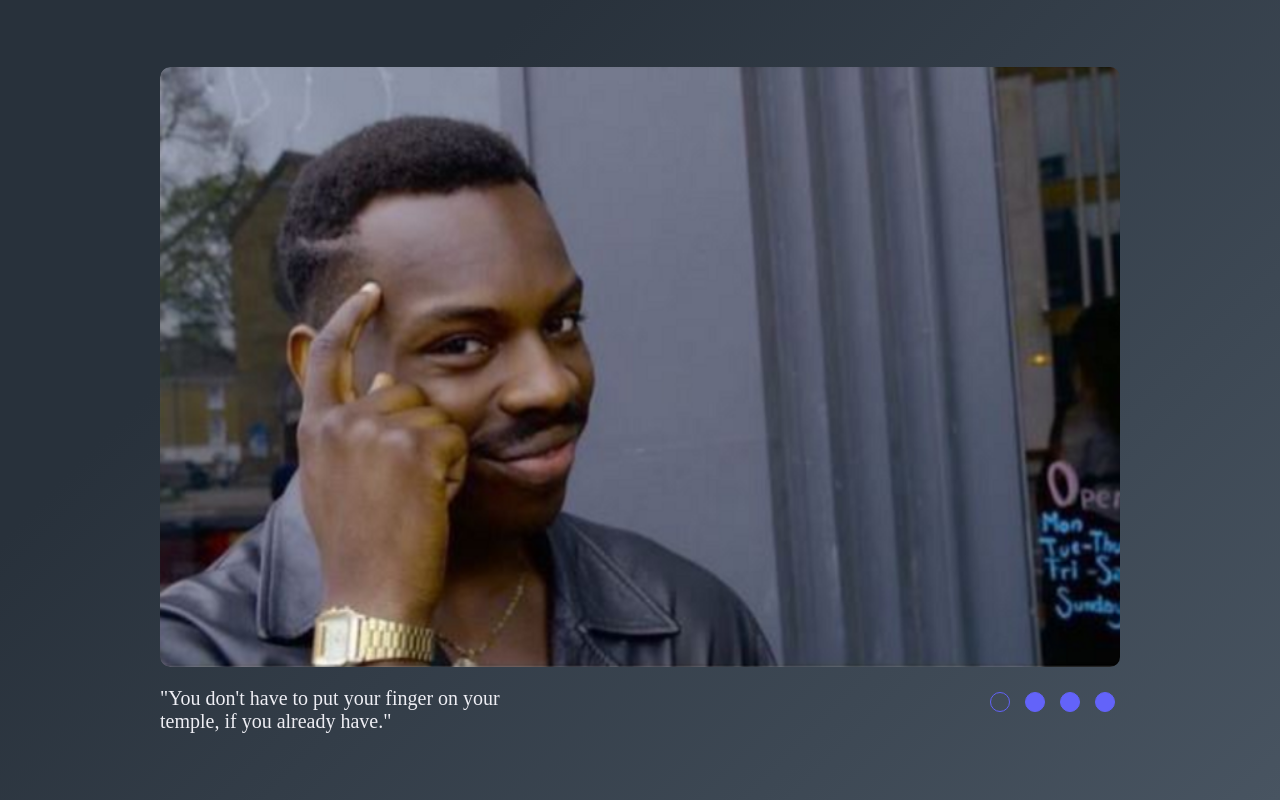
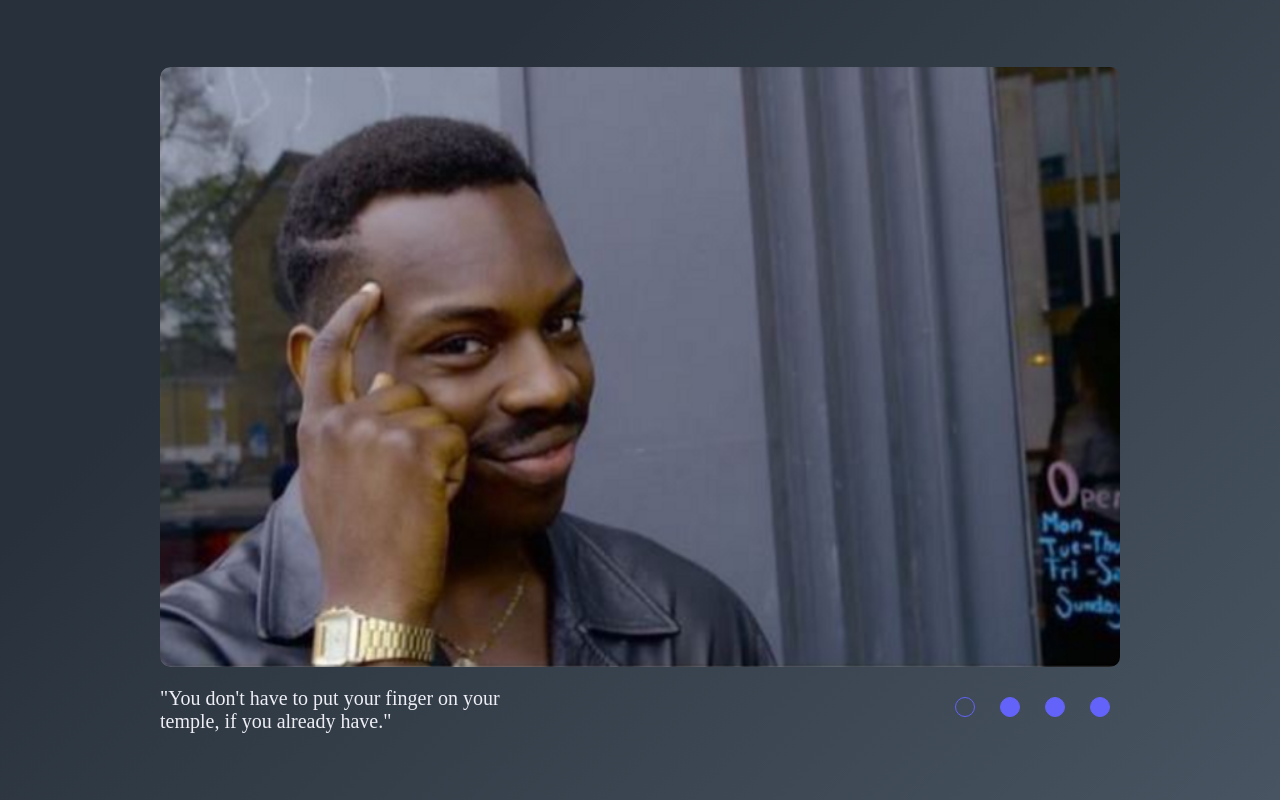
Before and after one commit to buzzlove/cssMemSlider, a plain HTML site: page cssMemSlider/index.html in a window 1280 px wide. Drawn offline with Linux system fonts and the light colour scheme.

Commit message:
refactor: refactored style.css (Tue, May 17, 2022 02:14 AM)

```diff
--- a/cssMemSlider/style.css
+++ b/cssMemSlider/style.css
@@ -136,7 +136,6 @@ body {
     .controls {
         justify-content: center;
         margin-bottom: 2rem;
-
     }
 }
 .controls {
@@ -157,10 +156,9 @@ body {
     justify-content: center;
     align-items: center;
     cursor: pointer;
-    width: 3rem;
-    height: 3rem;
+    width: 4rem;
+    height: 4rem;
 }
-
 .round:hover div{
     background-color: rgb(238, 238, 244);
     border: 0.1rem solid rgb(237, 237, 241);
```
